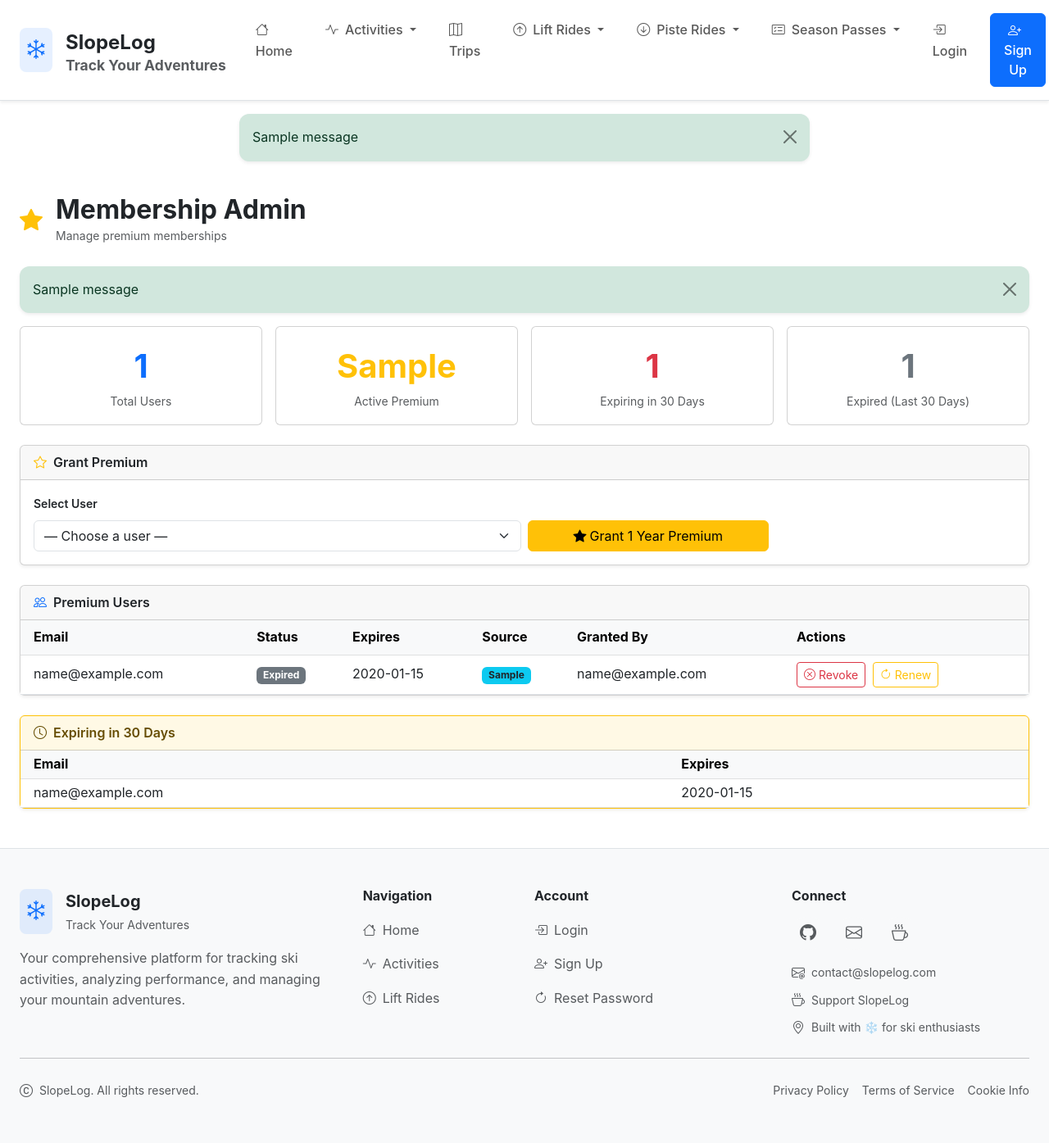
After one commit to solorisx/SkiDashboard, a Django app: template core/templates/admin/membership.html in a window 1280 px wide. The commit adds this page. Shown: the whole page at 82% size. Run offline with Django 5.2, Linux system fonts and the light colour scheme; tables that the repository leaves empty hold one stand-in row (values such as "Sample post"); the template is opened without the code that fills it: values that come from a table or form of the project are taken from there, most other values are stand-ins (such as "Sample title", 1, 10 or a date in 2020); one stand-in notice (Sample message) is shown; some libraries are stand-ins or nearby versions.

Commit message:
feat: add premium templates and upsell UI
- core/templates/premium/premium_info.html: feature comparison table
  and BuyMeACoffee CTA for non-premium users
- core/templates/admin/membership.html: stats, grant/revoke table
- navbar: add Membership to staff Admin dropdown; Go Premium link
  in user dropdown for non-premium users
- profile: read-only Membership card showing status and expiry
- insights/lift_insights/piste_insights: upsell alert for free users

Co-Authored-By: Claude Sonnet 4.6 <noreply@anthropic.com>

```diff
--- /dev/null
+++ b/core/templates/admin/membership.html
@@ -0,0 +1,187 @@
+{% extends 'base/base.html' %}
+
+{% block title %}Membership Admin — SlopeLog{% endblock %}
+
+{% block content %}
+<div class="container-fluid py-4 px-4">
+
+    <div class="d-flex align-items-center mb-4">
+        <i class="bi bi-star-fill text-warning fs-3 me-3"></i>
+        <div>
+            <h2 class="fw-bold mb-0">Membership Admin</h2>
+            <small class="text-muted">Manage premium memberships</small>
+        </div>
+    </div>
+
+    {% if messages %}
+        {% for message in messages %}
+        <div class="alert alert-{{ message.tags|default:'info' }} alert-dismissible fade show" role="alert">
+            {{ message }}
+            <button type="button" class="btn-close" data-bs-dismiss="alert"></button>
+        </div>
+        {% endfor %}
+    {% endif %}
+
+    <!-- Stats row -->
+    <div class="row g-3 mb-4">
+        <div class="col-sm-6 col-lg-3">
+            <div class="card stats-card h-100">
+                <div class="card-body text-center">
+                    <div class="fs-1 fw-bold text-primary">{{ total_users }}</div>
+                    <div class="text-muted small">Total Users</div>
+                </div>
+            </div>
+        </div>
+        <div class="col-sm-6 col-lg-3">
+            <div class="card stats-card h-100">
+                <div class="card-body text-center">
+                    <div class="fs-1 fw-bold text-warning">{{ active_premium }}</div>
+                    <div class="text-muted small">Active Premium</div>
+                </div>
+            </div>
+        </div>
+        <div class="col-sm-6 col-lg-3">
+            <div class="card stats-card h-100">
+                <div class="card-body text-center">
+                    <div class="fs-1 fw-bold text-danger">{{ expiring_soon.count }}</div>
+                    <div class="text-muted small">Expiring in 30 Days</div>
+                </div>
+            </div>
+        </div>
+        <div class="col-sm-6 col-lg-3">
+            <div class="card stats-card h-100">
+                <div class="card-body text-center">
+                    <div class="fs-1 fw-bold text-secondary">{{ recently_expired.count }}</div>
+                    <div class="text-muted small">Expired (Last 30 Days)</div>
+                </div>
+            </div>
+        </div>
+    </div>
+
+    <!-- Grant premium -->
+    <div class="card shadow-sm mb-4">
+        <div class="card-header fw-semibold">
+            <i class="bi bi-star me-2 text-warning"></i>Grant Premium
+        </div>
+        <div class="card-body">
+            <form method="post" class="row g-2 align-items-end">
+                {% csrf_token %}
+                <input type="hidden" name="action" value="grant">
+                <div class="col-md-6">
+                    <label class="form-label small fw-semibold">Select User</label>
+                    <select name="user_id" class="form-select" required>
+                        <option value="">— Choose a user —</option>
+                        {% for u in all_users %}
+                        <option value="{{ u.id }}">
+                            {{ u.email }}{% if u.userprofile.is_premium_active %} ★{% endif %}
+                        </option>
+                        {% endfor %}
+                    </select>
+                </div>
+                <div class="col-md-3">
+                    <button type="submit" class="btn btn-warning w-100">
+                        <i class="bi bi-star-fill me-1"></i>Grant 1 Year Premium
+                    </button>
+                </div>
+            </form>
+        </div>
+    </div>
+
+    <!-- Premium users table -->
+    <div class="card shadow-sm mb-4">
+        <div class="card-header fw-semibold">
+            <i class="bi bi-people me-2 text-primary"></i>Premium Users
+        </div>
+        <div class="table-responsive">
+            <table class="table table-hover mb-0 align-middle">
+                <thead class="table-light">
+                    <tr>
+                        <th class="ps-3">Email</th>
+                        <th>Status</th>
+                        <th>Expires</th>
+                        <th>Source</th>
+                        <th>Granted By</th>
+                        <th>Actions</th>
+                    </tr>
+                </thead>
+                <tbody>
+                    {% for profile in premium_users %}
+                    <tr>
+                        <td class="ps-3">{{ profile.user.email }}</td>
+                        <td>
+                            {% if profile.is_premium_active %}
+                                <span class="badge bg-success">Active</span>
+                            {% else %}
+                                <span class="badge bg-secondary">Expired</span>
+                            {% endif %}
+                        </td>
+                        <td>
+                            {% if profile.premium_expires_at %}
+                                {{ profile.premium_expires_at|date:"Y-m-d" }}
+                            {% else %}—{% endif %}
+                        </td>
+                        <td>
+                            {% if profile.premium_payment_source %}
+                                <span class="badge bg-info text-dark">{{ profile.premium_payment_source|title }}</span>
+                            {% else %}—{% endif %}
+                        </td>
+                        <td>
+                            {% if profile.premium_granted_by %}
+                                {{ profile.premium_granted_by.email }}
+                            {% else %}—{% endif %}
+                        </td>
+                        <td>
+                            <form method="post" class="d-inline" onsubmit="return confirm('Revoke premium for {{ profile.user.email }}?')">
+                                {% csrf_token %}
+                                <input type="hidden" name="action" value="revoke">
+                                <input type="hidden" name="user_id" value="{{ profile.user.id }}">
+                                <button type="submit" class="btn btn-sm btn-outline-danger">
+                                    <i class="bi bi-x-circle me-1"></i>Revoke
+                                </button>
+                            </form>
+                            <form method="post" class="d-inline ms-1">
+                                {% csrf_token %}
+                                <input type="hidden" name="action" value="grant">
+                                <input type="hidden" name="user_id" value="{{ profile.user.id }}">
+                                <button type="submit" class="btn btn-sm btn-outline-warning">
+                                    <i class="bi bi-arrow-clockwise me-1"></i>Renew
+                                </button>
+                            </form>
+                        </td>
+                    </tr>
+                    {% empty %}
+                    <tr>
+                        <td colspan="6" class="text-center text-muted py-4">No premium users yet.</td>
+                    </tr>
+                    {% endfor %}
+                </tbody>
+            </table>
+        </div>
+    </div>
+
+    <!-- Expiring soon -->
+    {% if expiring_soon %}
+    <div class="card shadow-sm border-warning mb-4">
+        <div class="card-header fw-semibold text-warning-emphasis bg-warning bg-opacity-10">
+            <i class="bi bi-clock me-2"></i>Expiring in 30 Days
+        </div>
+        <div class="table-responsive">
+            <table class="table table-sm mb-0">
+                <thead class="table-light">
+                    <tr><th class="ps-3">Email</th><th>Expires</th></tr>
+                </thead>
+                <tbody>
+                    {% for profile in expiring_soon %}
+                    <tr>
+                        <td class="ps-3">{{ profile.user.email }}</td>
+                        <td>{{ profile.premium_expires_at|date:"Y-m-d" }}</td>
+                    </tr>
+                    {% endfor %}
+                </tbody>
+            </table>
+        </div>
+    </div>
+    {% endif %}
+
+</div>
+{% endblock %}
--- a/core/templates/base/navbar.html
+++ b/core/templates/base/navbar.html
@@ -152,6 +152,12 @@
                                 <i class="bi bi-speedometer2 me-2 text-info"></i>Activity Profiling
                             </a>
                         </li>
+                        <li><hr class="dropdown-divider my-2"></li>
+                        <li>
+                            <a class="dropdown-item dropdown-item-modern" href="{% url 'membership_admin' %}">
+                                <i class="bi bi-star me-2 text-warning"></i>Membership
+                            </a>
+                        </li>
                     </ul>
                 </li>
                 {% endif %}
@@ -194,6 +200,14 @@
                                 <i class="bi bi-envelope me-2 text-primary"></i>Manage Email
                             </a>
                         </li>
+                        {% if not user_is_premium %}
+                        <li><hr class="dropdown-divider my-2"></li>
+                        <li>
+                            <a class="dropdown-item dropdown-item-modern fw-semibold" href="{% url 'premium_info' %}">
+                                <i class="bi bi-star-fill me-2 text-warning"></i>Go Premium
+                            </a>
+                        </li>
+                        {% endif %}
                         <li><hr class="dropdown-divider my-2"></li>
                         <li>
                             <a class="dropdown-item dropdown-item-modern text-danger" href="{% url 'account_delete' %}">
```
Also changed, not shown: core/templates/account/profile.html (+32 -0 lines), core/templates/activities/insights.html (+8 -0 lines), core/templates/activities/lift_insights.html (+8 -0 lines), core/templates/activities/piste_insights.html (+8 -0 lines), core/templates/premium/premium_info.html (added, +121 -0 lines).
